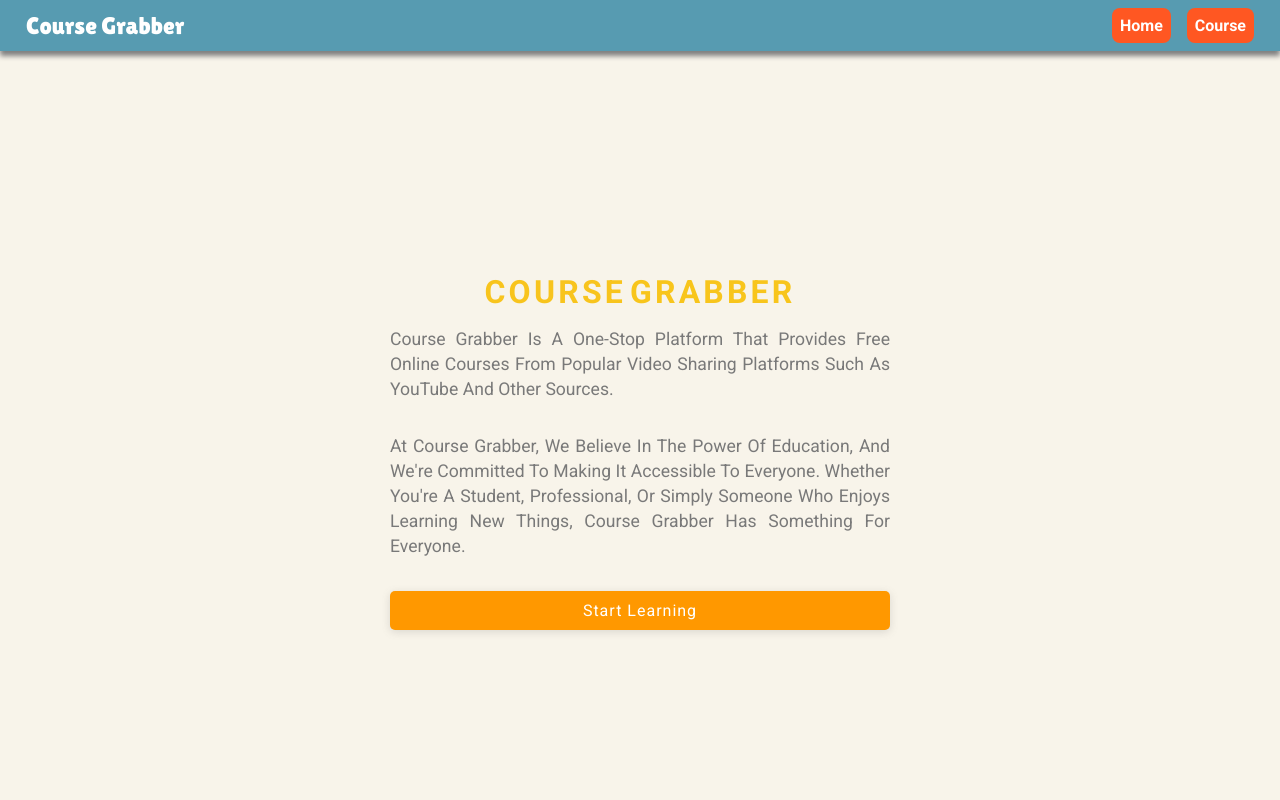
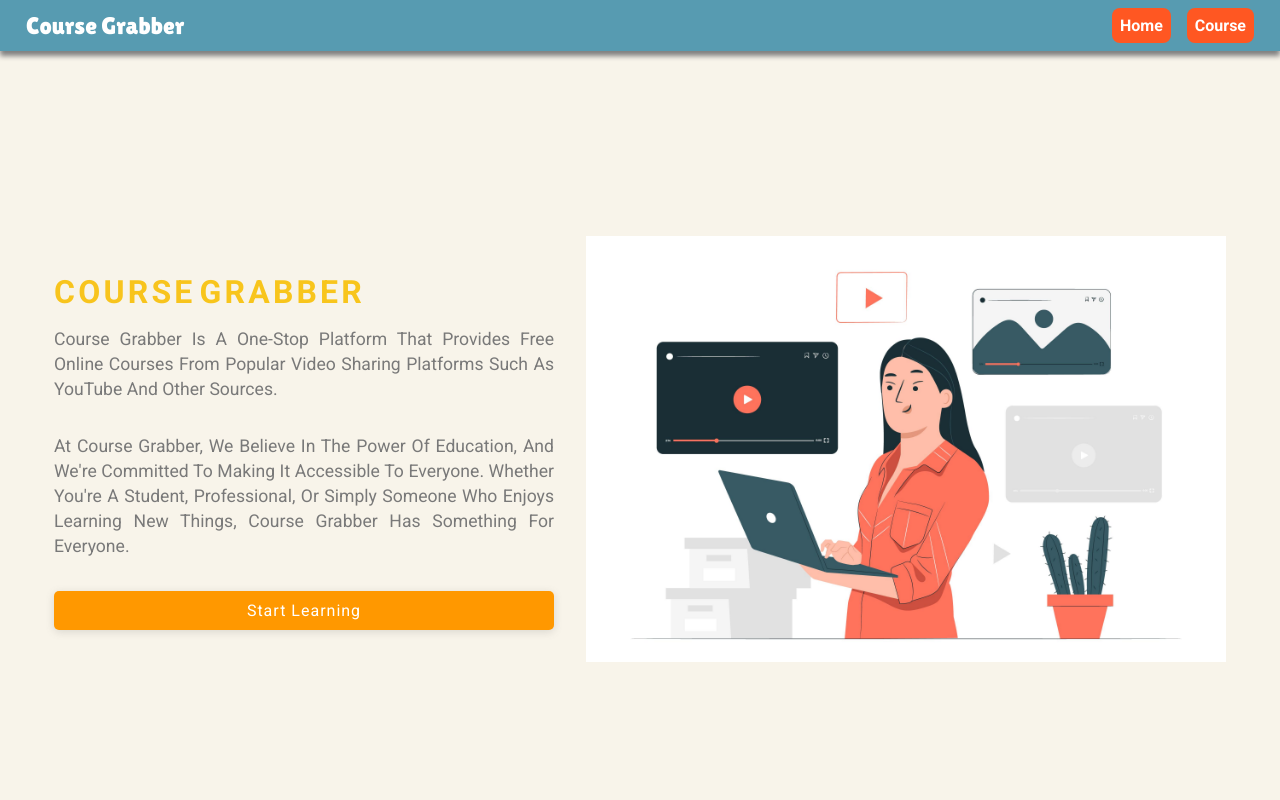
Before and after one commit to PrgVaibhav/course_grabber, a Next.js app: page / in a window 1280 px wide. Shown: the top 800 px of the page. Built offline with nearby package versions, Linux system fonts and the light colour scheme.

Commit message:
added_header_image

```diff
--- a/app/course/page.js
+++ b/app/course/page.js
@@ -36,13 +36,11 @@
     // options.params = {...options.params,...search}
     const newObj = {...options.params,...search}
     setOptions({...option,params:newObj})
-    console.log(options);
     setFetch((p)=>!p);
   }
   useEffect(()=>{
     const doFetch = async()=>{
       try {
-        console.log(option);
         const response = await axios.request(option);
         setVideos(response.data.contents);
       } catch (error) {
--- a/components/Header.jsx
+++ b/components/Header.jsx
@@ -4,12 +4,11 @@
 export default function Header() {
   return (
     <section className={styles.header_container}>
-      {/* <div className={styles.header_wrapper}> */}
+      <div className={styles.header_wrapper}>
       <div className={styles.header_title}>
         <span className={styles.first_span}>Course</span>{" "}
         <span className={styles.second_span}>Grabber</span>
-      </div>
-      <div className={styles.header_description}>
+        <div className={styles.header_description}>
         <p>
           Course Grabber is a one-stop platform that provides free online
           courses from popular video sharing platforms such as YouTube and other
@@ -21,10 +20,13 @@
           student, professional, or simply someone who enjoys learning new
           things, Course Grabber has something for everyone.
         </p>
-
         <Link href="/course">Start Learning</Link>
       </div>
-      {/* </div> */}
+      </div>
+      <div>
+        <img src='/4320858.jpg' className={styles.headerImage}></img>
+      </div>
+      </div>
     </section>
   );
 }
--- a/styles/header.module.css
+++ b/styles/header.module.css
@@ -8,11 +8,22 @@
     padding: 8px 10px;
 }
 
+.header_wrapper{
+    display:flex;
+    gap:2rem;
+    align-items: center;
+}
+
 .header_title span {
     font-size: 2rem;
     font-weight: 700;
     text-transform: uppercase;
     letter-spacing: 0.2rem;
+}
+
+.headerImage{
+    max-width: 40rem;
+    width: 100%;
 }
 
 @keyframes color_change {
@@ -44,6 +55,7 @@
     display: flex;
     flex-direction: column;
     gap: 2rem;
+    margin-top: 1rem;
 }
 
 
@@ -87,3 +99,9 @@
         font-size: 1rem;
     }
 }
+
+@media screen and (max-width: 840px) {
+    .header_wrapper{
+        flex-direction: column-reverse;
+    }
+}
```
Also changed, not shown: public/4320858.jpg (added).
